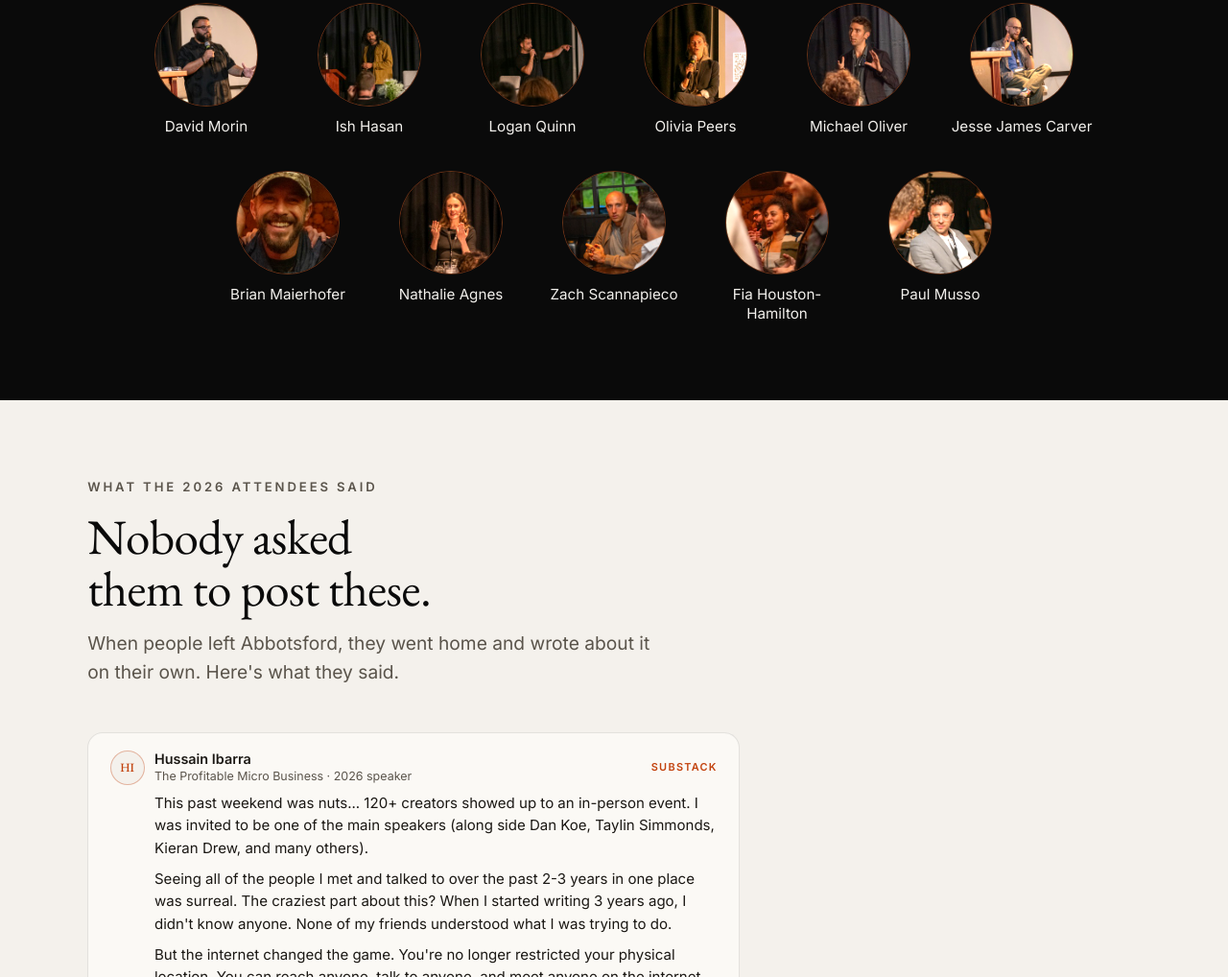
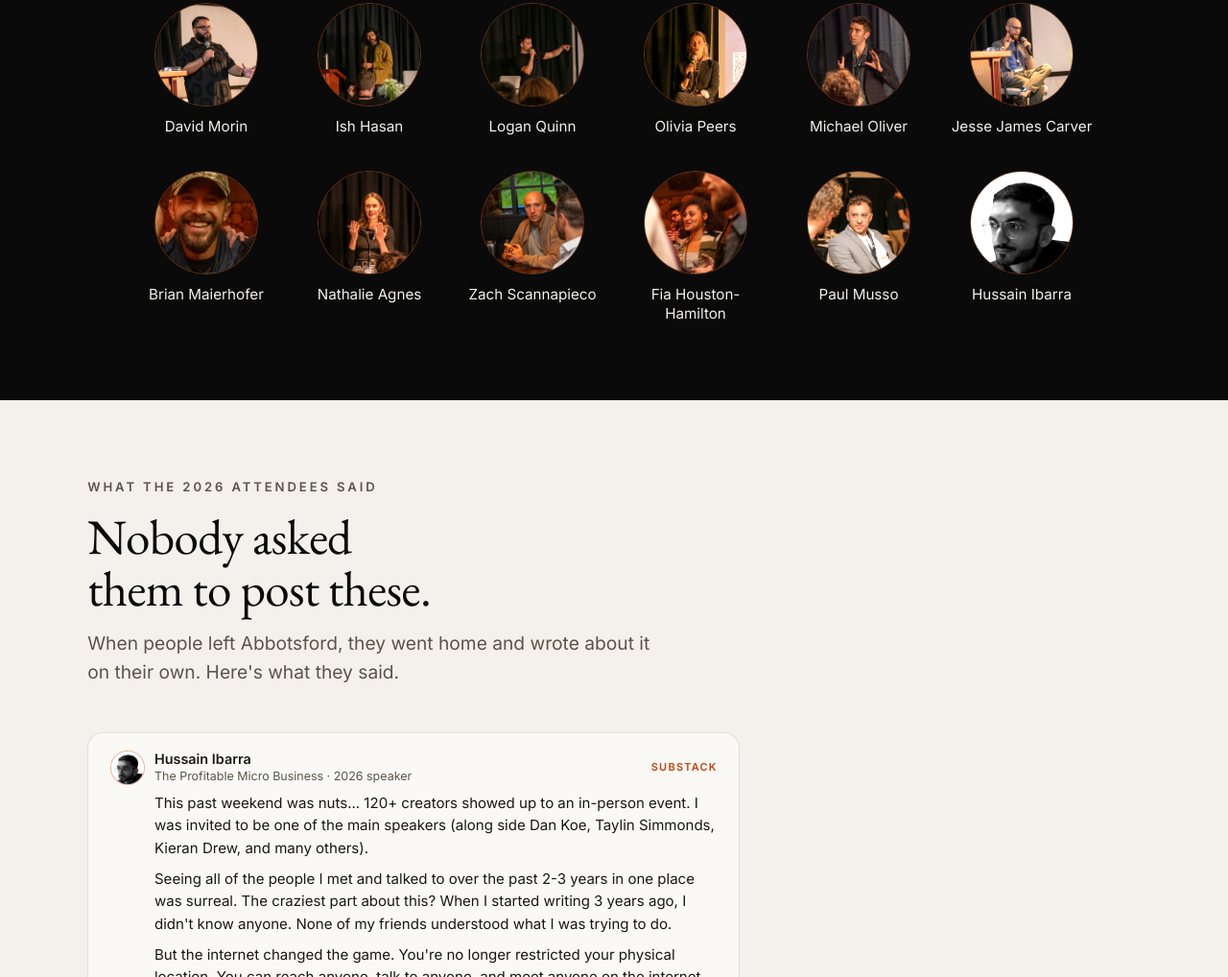
Before and after one commit to GitRealHappy/creator, a plain HTML site: page 2026/index.html in a window 1280 px wide. Shown: the part 1697-2715 px from the top of the page at 96% size. Drawn offline with nearby package versions, Linux system fonts and the light colour scheme.

Commit message:
Add Hussain Ibarra to 2026 speakers and use his photo on his quote
Co-Authored-By: Claude Sonnet 5.5 <noreply@anthropic.com>

```diff
--- a/2026/index.html
+++ b/2026/index.html
@@ -112,6 +112,7 @@
         <li class="speaker-card"><img src="/assets/images/speakers/zach-scannapieco-web.jpg" alt="" loading="lazy" decoding="async" width="240" height="240" /><span>Zach Scannapieco</span></li>
         <li class="speaker-card"><img src="/assets/images/speakers/fia-houston-hamilton-web.jpg" alt="" loading="lazy" decoding="async" width="240" height="240" /><span>Fia Houston-Hamilton</span></li>
         <li class="speaker-card"><img src="/assets/images/speakers/paul-musso-web.jpg" alt="" loading="lazy" decoding="async" width="240" height="240" /><span>Paul Musso</span></li>
+        <li class="speaker-card"><img src="/assets/images/speakers/hussain-ibarra-web.jpg" alt="" loading="lazy" decoding="async" width="240" height="240" /><span>Hussain Ibarra</span></li>
       </ul>
     </div>
   </section>
@@ -129,7 +130,7 @@
           <p class="quote__source">Substack</p>
           <blockquote class="quote__text"><p>This past weekend was nuts... 120+ creators showed up to an in-person event. I was invited to be one of the main speakers (along side Dan Koe, Taylin Simmonds, Kieran Drew, and many others).</p><p>Seeing all of the people I met and talked to over the past 2-3 years in one place was surreal. The craziest part about this? When I started writing 3 years ago, I didn't know anyone. None of my friends understood what I was trying to do.</p><p>But the internet changed the game. You're no longer restricted your physical location. You can reach anyone, talk to anyone, and meet anyone on the internet with just an idea and a keyboard.</p><p>Thank you Jesse James Carver for making this possible. And let's do this again next year! ... From the bottom of my heart: Thank you. Your support changed my life.</p></blockquote>
           <figcaption class="quote__who">
-            <span class="quote__avatar" aria-hidden="true">HI</span>
+            <span class="quote__avatar" aria-hidden="true"><img src="/assets/images/speakers/hussain-ibarra-web.jpg" alt="" loading="lazy" decoding="async" width="240" height="240" /></span>
             <span><span class="quote__name">Hussain Ibarra</span><span class="quote__meta">The Profitable Micro Business &middot; 2026 speaker</span></span>
           </figcaption>
         </figure>
```
Also changed, not shown: index.html (+1 -1 lines), assets/images/speakers/hussain-ibarra-web.jpg (added).
